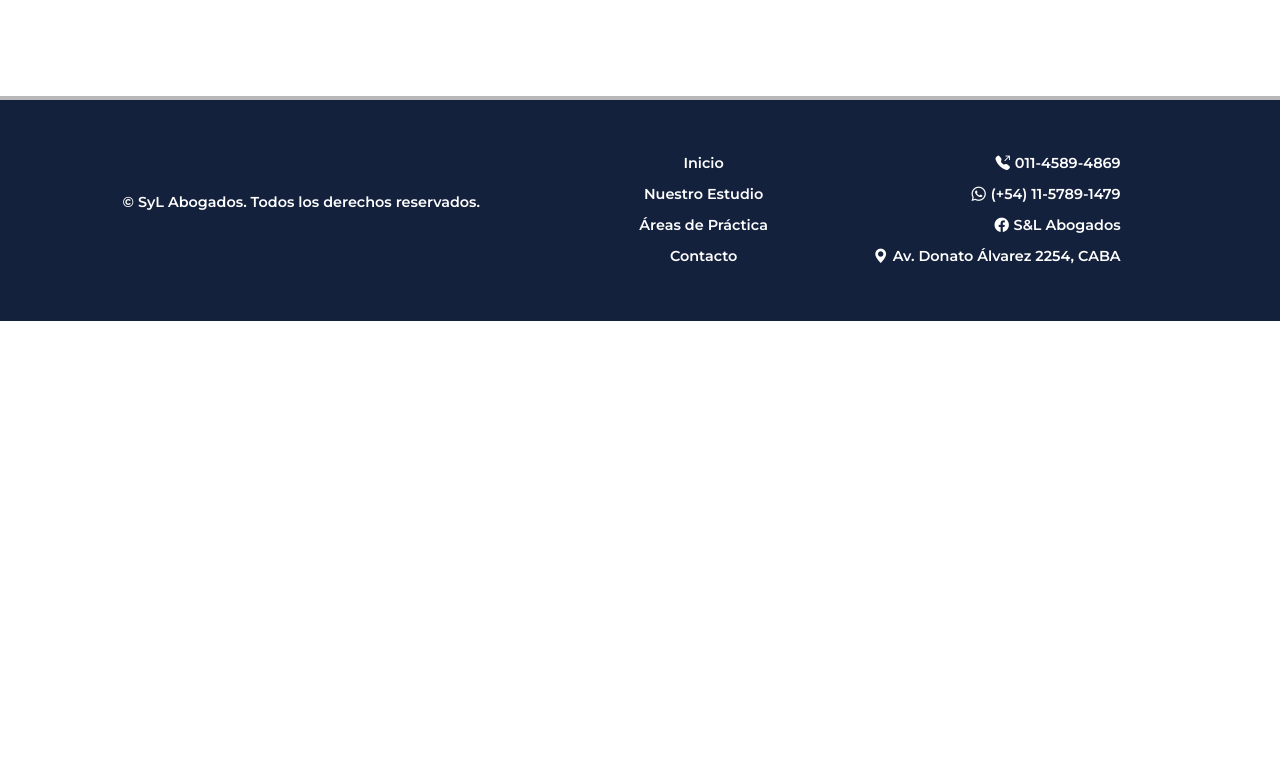
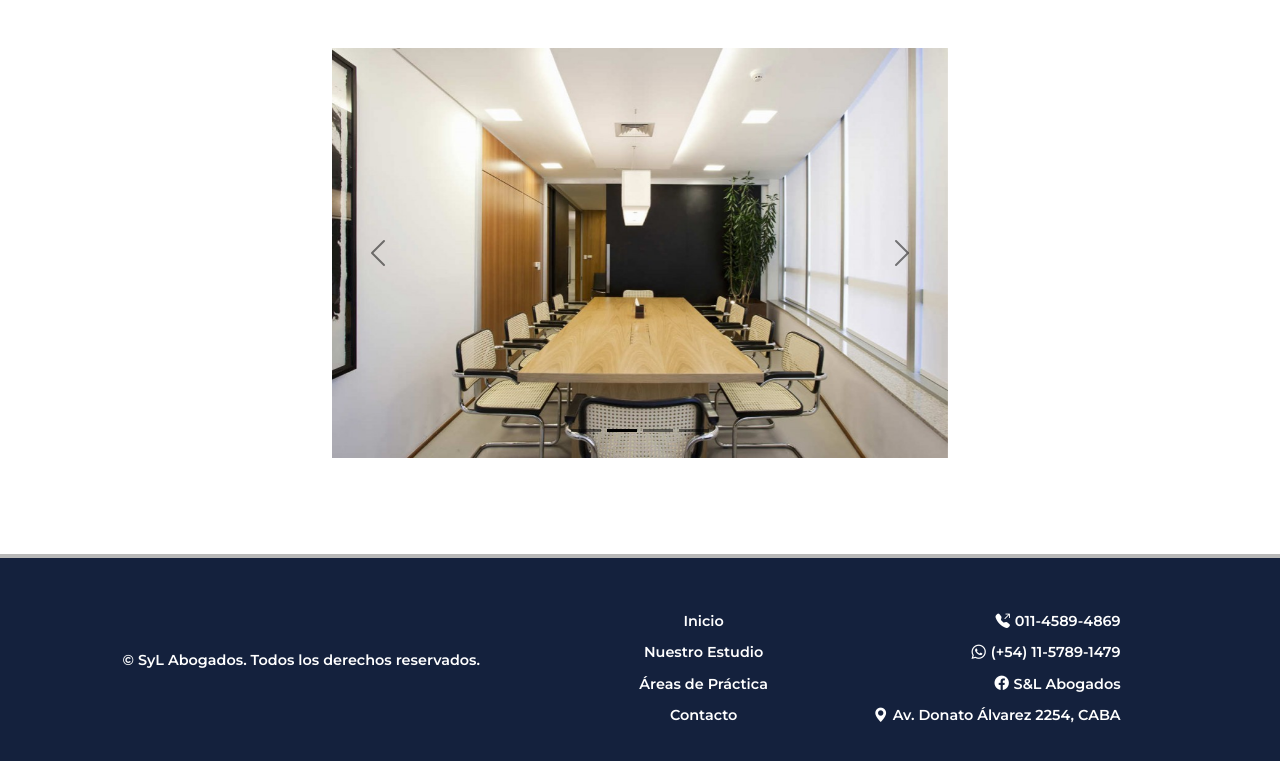
Before and after one commit to NicoScarafia/sylabogados, a website: page index.html in a window 1280 px wide. Shown: the part 4239-5000 px from the top of the page. Before the commit the page ends 4560 px from the top, so only its background shows below. Drawn offline with nearby package versions, Linux system fonts and the light colour scheme.

Commit message:
Agregué un carousel de Bootstrap

```diff
--- a/index.html
+++ b/index.html
@@ -244,6 +244,40 @@
       </div>
     </section>
 
+    <!-- carousel-bootstrap -->
+    <div class="container w-50">
+      <div id="carouselExampleIndicators" class="carousel justify-content-center carousel-dark slide" data-bs-ride="carousel">
+        <div class="carousel-indicators">
+          <button type="button" data-bs-target="#carouselExampleIndicators" data-bs-slide-to="0" class="active" aria-current="true" aria-label="Slide 1"></button>
+          <button type="button" data-bs-target="#carouselExampleIndicators" data-bs-slide-to="1" aria-label="Slide 2"></button>
+          <button type="button" data-bs-target="#carouselExampleIndicators" data-bs-slide-to="2" aria-label="Slide 3"></button>
+          <button type="button" data-bs-target="#carouselExampleIndicators" data-bs-slide-to="3" aria-label="Slide 4"></button>
+        </div>
+        <div class="carousel-inner">
+          <div class="carousel-item active">
+            <img src="assets/img/carousel-js/carousel1.jpg" class="d-block w-100" alt="S&L Abogados mesa de entrada">
+          </div>
+          <div class="carousel-item">
+            <img src="assets/img/carousel-js/carousel2.jpg" class="d-block w-100" alt="S&L Abogados segunda sala de reuniones">
+          </div>
+          <div class="carousel-item">
+            <img src="assets/img/carousel-js/carousel3.jpg" class="d-block w-100" alt="S&L Abogados tercera sala de reuniones">
+          </div>
+          <div class="carousel-item">
+            <img src="assets/img/carousel-js/carousel4.jpg" class="d-block w-100" alt="S&L Abogados cuarta sala de reuniones">
+          </div>
+        </div>
+        <button class="carousel-control-prev" type="button" data-bs-target="#carouselExampleIndicators" data-bs-slide="prev">
+          <span class="carousel-control-prev-icon" aria-hidden="true"></span>
+          <span class="visually-hidden">Previous</span>
+        </button>
+        <button class="carousel-control-next" type="button" data-bs-target="#carouselExampleIndicators" data-bs-slide="next">
+          <span class="carousel-control-next-icon" aria-hidden="true"></span>
+          <span class="visually-hidden">Next</span>
+        </button>
+      </div>
+    </div>
+
   </main>
 
   <!------FOOTER------->
```
